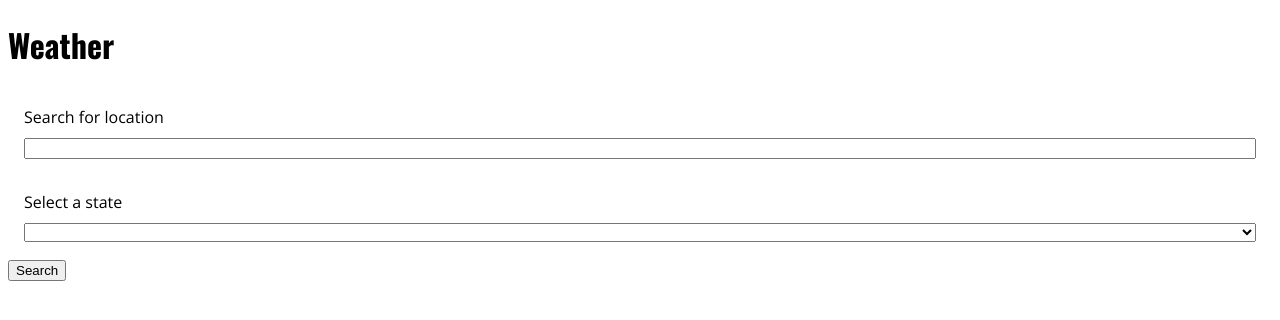
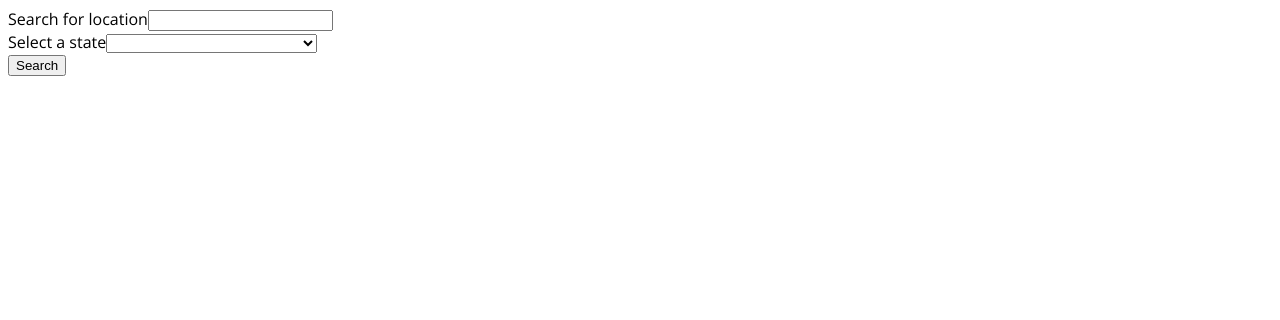
Before and after one commit to mpeck99/weather-app, a Vue app: page / in a window 1280 px wide. Shown: the top 320 px of the page. Built offline with nearby package versions, Linux system fonts and the light colour scheme.

Commit message:
moving the h1 to the component

```diff
--- a/src/App.vue
+++ b/src/App.vue
@@ -1,5 +1,4 @@
 <template>
-  <h1>Weather</h1>
   <search @data="weather" />
   <current :data="data" :key="data" />
 </template>
@@ -33,22 +32,4 @@ export default {
 
 <style lang="scss">
 @import './assets/styles/styles.scss';
-
-.form-group {
-  display: grid;
-  grid-template-rows: 2rem 1fr;
-  grid-template-columns: 100%;
-
-  padding: 1rem;
-
-  label {
-    grid-row: 1 / 2;
-    grid-column: 1 / 2;
-  }
-
-  .form-control {
-    grid-row: 2 / 3;
-    grid-column: 1 / 2;
-  }
-}
 </style>
```
